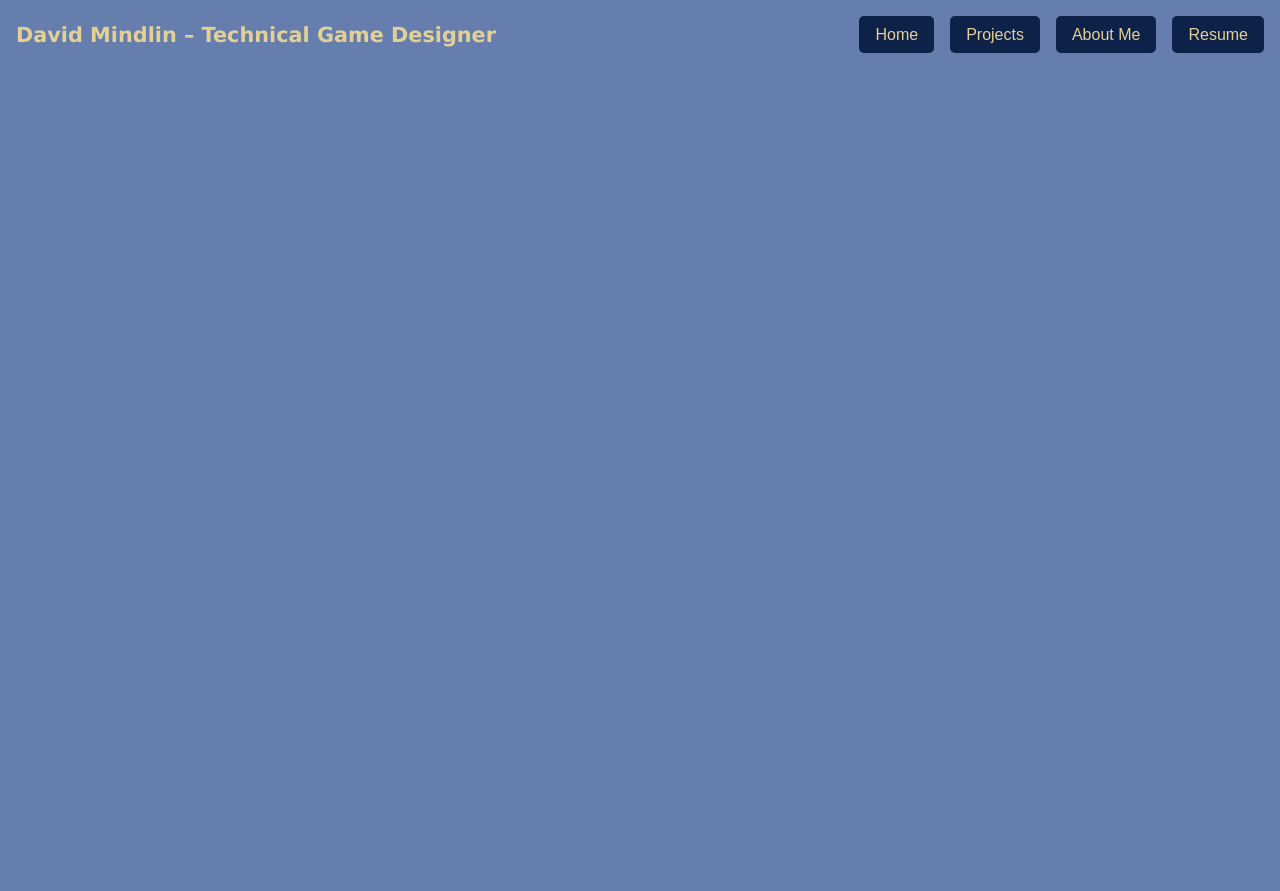
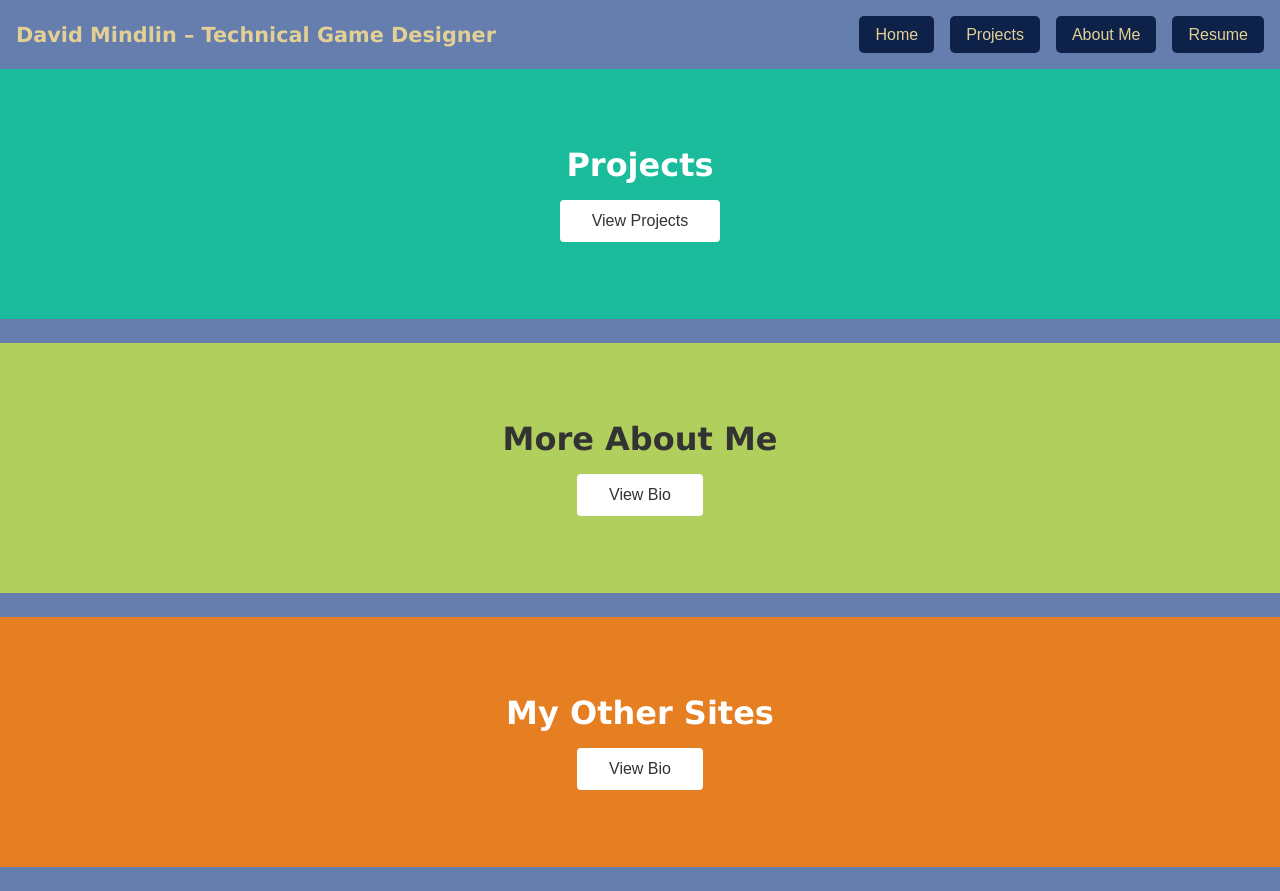
Before and after one commit to DMind44/portfolio, a React (Vite) app: page / in a window 1280 px wide. Before the commit the page ends 800 px from the top, so only its background shows below. Built offline with nearby package versions, Linux system fonts and the light colour scheme.

Commit message:
first draft of homepage sections

```diff
--- a/src/App.jsx
+++ b/src/App.jsx
@@ -4,6 +4,7 @@ import Header from './components/Header';
 import ProjectSidebar from './components/ProjectSidebar';
 import ProjectList from './components/ProjectList';
 import About from './components/About';
+import Homepage from './components/Homepage';
 
 export default function App() {
   const [projectMetadata, setProjectMetadata] = useState([]);
@@ -25,6 +26,10 @@ export default function App() {
       <div className="content">
         <Routes>
           <Route
+            path="/"
+            element={<Homepage/>}
+          />
+          <Route
             path="/projects"
             element={
               <>
--- /dev/null
+++ b/src/components/Homepage.css
@@ -0,0 +1,57 @@
+.section-container {
+  display: flex;
+  flex-direction: column;
+  width: 100%;
+}
+
+.section {
+    width: 100%;
+    height: 250px;
+    display: flex;
+    flex-direction: column;
+    align-items: center;
+    justify-content: center;
+    text-align: center;
+    margin-bottom: 24px;
+    color: #fff;
+}
+
+.section1 {
+    background-color: #1abc9c;
+}
+
+.section2 {
+    background-color: #b1cf5d;
+    color: #333;
+}
+
+.section3 {
+    background-color: #e67e22;
+}
+
+.section4 {
+    background-color: #9b59b6;
+}
+
+.section h2 {
+    margin: 0 0 16px 0;
+    font-size: 2rem;
+    font-weight: bold;
+    color: inherit;
+}
+
+.section button {
+    padding: 12px 32px;
+    color: #333;
+    font-size: 1rem;
+    border: none;
+    border-radius: 4px;
+    background: #fff;
+    cursor: pointer;
+    transition: background 0.2s, color 0.2s;
+}
+
+.section button:hover {
+  background: #f4f4f4;
+  color: #000;
+}
--- /dev/null
+++ b/src/components/Homepage.jsx
@@ -0,0 +1,29 @@
+import React from "react";
+import "./Homepage.css"; // Assuming you have a CSS file for styling
+import { useNavigate } from 'react-router-dom'
+
+export default function Homepage() {
+    const navigate = useNavigate();
+    return (
+        <div className="section-container">
+            <section className="section section1">
+                <h2>Projects</h2>
+                <button onClick={() => navigate('/projects')}>
+                    View Projects
+                </button>
+            </section>
+            <section className="section section2">
+                <h2>More About Me</h2>
+                <button onClick={() => navigate('/about')}>
+                    View Bio
+                </button>
+            </section>
+            <section className="section section3">
+                <h2>My Other Sites</h2>
+                <button onClick={() => navigate('/')}>
+                    View Bio
+                </button>
+            </section>
+        </div>
+    );
+}
```
